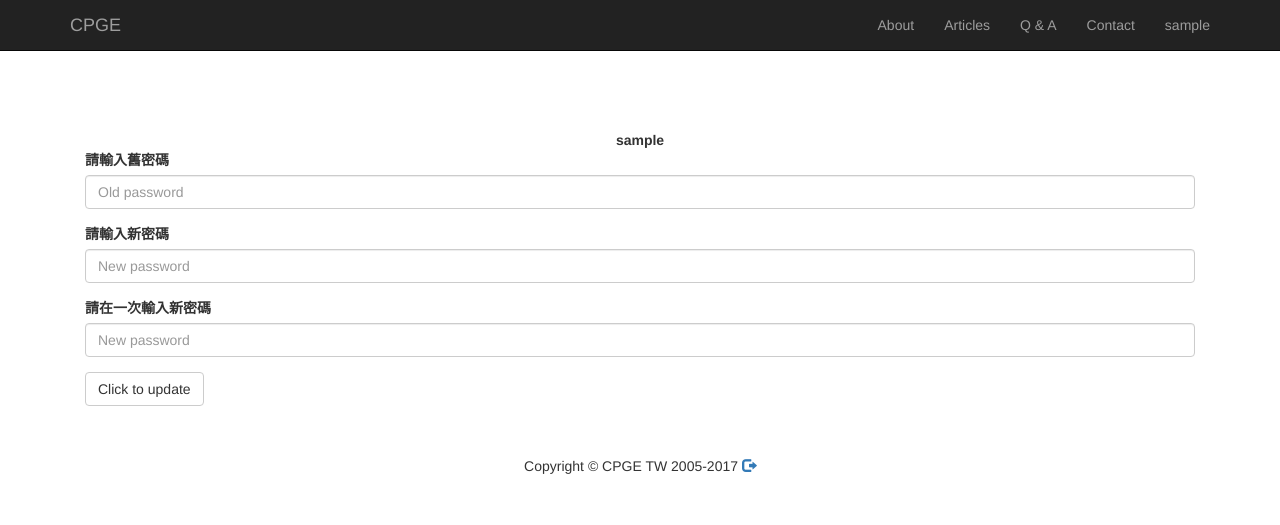
After one commit to anthonyhtyao/cpge_tw, a Django app: page /settings in a window 1280 px wide. The commit adds this page. Shown: the top 525 px of the page. Run offline with Django 3.2, Linux system fonts and the light colour scheme; the visitor is signed in with stand-in values (Sample User, id 1); some libraries are stand-ins or nearby versions.

Commit message:
Add user's settings

```diff
--- a/cpge_tw/urls.py
+++ b/cpge_tw/urls.py
@@ -25,6 +25,7 @@ urlpatterns = [
     url(r'^q_and_a/$', views.qAndA, name='qAndA'),
     url(r'^register/$', views.register, name='register'),
     url(r'^login/$', views.user_login, name='login'),
+    url(r'^settings$', views.userSettings, name='userSettings'),
     url(r'^newarticle$', views.newArticle, name='newArticle'),
     url(r'^article/(?P<articleID>[0-9]*)/$',views.article, name='article'),
     url(r'^article/(?P<articleID>[0-9]*)/edit$',views.editArticle, name='editArticle'),
--- a/cpge_tw/views.py
+++ b/cpge_tw/views.py
@@ -297,3 +297,35 @@ def pageEdit(request,page):
         return render(request, 'admin/pageEdit.html',returnForm)
     else:
         return HttpResponseRedirect('/')
+
+@login_required
+def userSettings(request,errMsg="", msg=""):
+    returnForm = {}
+    setMsg(returnForm)
+    if request.method =='POST':
+        data = request.POST
+        request.method=""
+        if not request.user.check_password(data['OldPassword']):
+            errMsg="密碼錯誤"
+            return userSettings(request,errMsg=errMsg)
+        else:
+            if data['InputPassword1'] != "":
+                if data['InputPassword1'] != data['InputPassword2']:
+                    errMsg = "驗證密碼不符"
+                    return userSettings(request,errMsg=errMsg, msg=msg)
+                else:
+                    user = request.user
+                    user.set_password(data['InputPassword1'])
+                    user.save()
+                    user.backend = 'django.contrib.auth.backends.ModelBackend'
+                    login(request, user)
+                    msg += '密碼已更新'
+    returnForm['errMsg'] = errMsg
+    returnForm['msg'] = msg
+    return render(request, 'admin/settings.html', returnForm)
+
+def setMsg(returnForm):
+    returnForm['msg'] = ''
+    returnForm['errMsg'] = ''
+    returnForm['warnMsg'] = ''
+    return returnForm
--- /dev/null
+++ b/templates/admin/settings.html
@@ -0,0 +1,22 @@
+{% extends 'admin_base.html' %}
+{% block admin_block %}
+<div>
+  <center><b>{{user}}</b></center>
+</div>
+<form method="post" action="/settings">
+  {% csrf_token %}
+  <div class="form-group">
+    <label>請輸入舊密碼</label>
+    <input type="password" class="form-control" name="OldPassword" placeholder="Old password">
+  </div>
+  <div class="form-group">
+    <label>請輸入新密碼</label>
+    <input type="password" class="form-control" name="InputPassword1" placeholder="New password">
+  </div>
+  <div class="form-group">
+    <label>請在一次輸入新密碼</label>
+    <input type="password" class="form-control" name="InputPassword2" placeholder="New password">
+  </div>
+  <button type="submit" class="btn btn-default">Click to update</button>
+</form>
+{% endblock %}
--- /dev/null
+++ b/templates/admin_base.html
@@ -0,0 +1,17 @@
+{% extends 'base.html' %}
+{% block body_block %}
+  <br/><br/><br/>
+  <div class="col-md-12">
+  {% if errMsg != "" %}
+    <div class="alert alert-danger" role="alert">{{ errMsg }}</div>
+  {% endif %}
+  {% if warnMsg != "" %}
+    <div class="alert alert-warning" role="alert">{{ warnMsg|safe }}</div>
+  {% endif %}
+  {% if msg != "" %}
+    <div class="alert alert-info" role="alert">{{ msg | safe}}</div>
+  {% endif %}
+
+  {% block admin_block %}
+  {% endblock %}
+{% endblock %}
--- a/templates/base.html
+++ b/templates/base.html
@@ -125,8 +125,16 @@
                     </li>
 -->
                 {% if user.is_authenticated%}
-                    <li>
-                        <a href="#"><span>{{ user.username }}</span></a>
+                    <li class="dropdown">
+                        <a href="#" class="dropdpwn-toggle" data-toggle="dropdown"><span>{{ user.username }}</span></a>
+                        <ul class="dropdown-menu">
+                            <li>
+                                <a href="{% url 'userSettings' %}">設置</a>
+                            <li>
+                            <li>
+                                <a href="{% url 'newArticle' %}">新增文章</a>
+                            <li>
+                        </ul>
                     </li>
                 {% endif %}
                 </ul>
```
